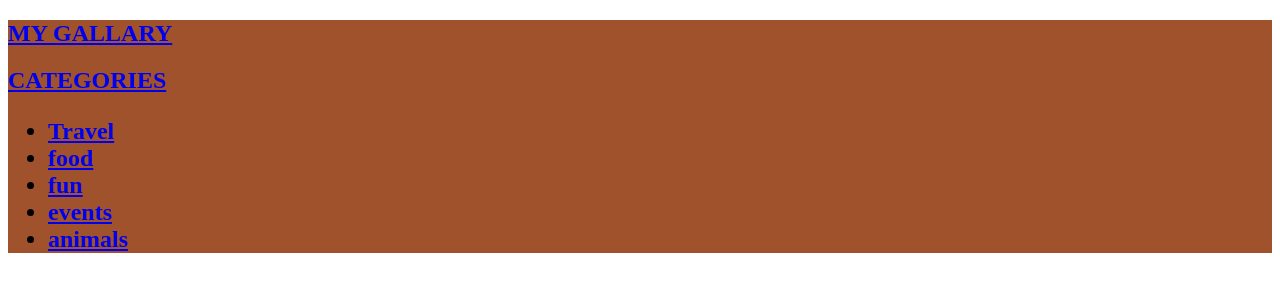
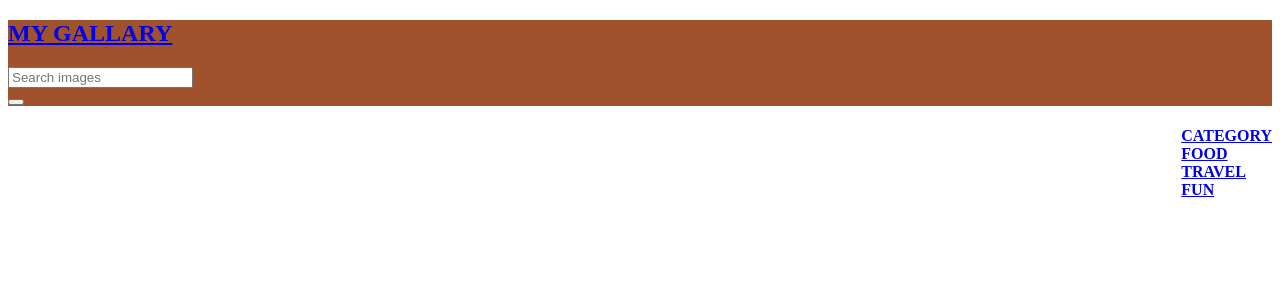
Before and after one commit to mangowilliam/my_gallary, a Django app: template mygallary/templates/navbar.html in a window 1280 px wide. Shown: the top 300 px of the page. Run offline with Django 3.2, Linux system fonts and the light colour scheme; the template is opened without the code that fills it, so the values that code supplies are empty; some libraries are stand-ins or nearby versions.

Commit message:
add serch functionality

```diff
--- a/gallary/urls.py
+++ b/gallary/urls.py
@@ -18,5 +18,5 @@ from django.contrib import admin
 
 urlpatterns = [
     url(r'^admin/', admin.site.urls),
-    url(r'^mygallary/',include('mygallary.urls'))
+    url(r'',include('mygallary.urls'))
 ]
--- a/mygallary/templates/navbar.html
+++ b/mygallary/templates/navbar.html
@@ -14,23 +14,30 @@
 
       <h2><a class="navbar-brand" href="{% url 'gallary' %}">MY GALLARY</a></h2>
     </div>
-    <div>
+    <div class="col-sm-4 col-md-4 navbar-right">
 
+      <form class="navbar-form" role="search" action="{% url 'search_results' %}">
 
-                  <h2 class=class="nav navbar-nav navbar-righ>
-                        <a href="#"  class="dropdown-toggle" data-toggle="dropdown" role="button" aria-haspopup="true" aria-expanded="false">CATEGORIES
-                            <span class="caret"></span>
-                        </a>
+        <div class="input-group">
+          <input type="text" class="form-control" placeholder="Search images" name="images">
+          <div class="input-group-btn">
+            <button class="btn btn-default" type="submit"><i class="glyphicon glyphicon-search"></i></button>
+          </div>
+        </div>
 
-                        <ul class="dropdown-menu" >
-                            <li><a href="#">Travel</a></li>
-                            <li><a href="#">food</a></li>
-                            <li><a href="#">fun</a></li>
-                            <li><a href="#">events</a></li>
-                            <li><a href="#">animals<a></li>
-                        </ul>
-                    </h2>
-                    </div>
+      </form>
+    </div>
+
+    <h4 style="float: right"><li class="nav-item dropdown" style="list-style: none;" >
+      <a class="nav-link dropdown-toggle" href="#" id="navbarDropdown" role="button" data-toggle="dropdown" aria-haspopup="true" aria-expanded="false">
+        CATEGORY
+      </a>
+      <div class="dropdown-menu" aria-labelledby="navbarDropdown">
+        <a class="dropdown-item" href="#">FOOD</a><br>
+        <a class="dropdown-item" href="#">TRAVEL</a><br>
+        <a class="dropdown-item" href="#">FUN</a>
+      </div>
+    </li></h4>
 
   </div>
 </nav>
--- a/mygallary/urls.py
+++ b/mygallary/urls.py
@@ -7,6 +7,7 @@ from . import views
 
 urlpatterns = [
     url('^$', views.gallary,name = 'gallary'),
+    url(r'^search/', views.search_results, name='search_results')
 ]
 if settings.DEBUG:
     urlpatterns+= static(settings.MEDIA_URL, document_root = settings.MEDIA_ROOT)
```
Also changed, not shown: mygallary/models.py (+9 -0 lines), mygallary/templates/gallary.html (+18 -1 lines), mygallary/views.py (+16 -1 lines).
